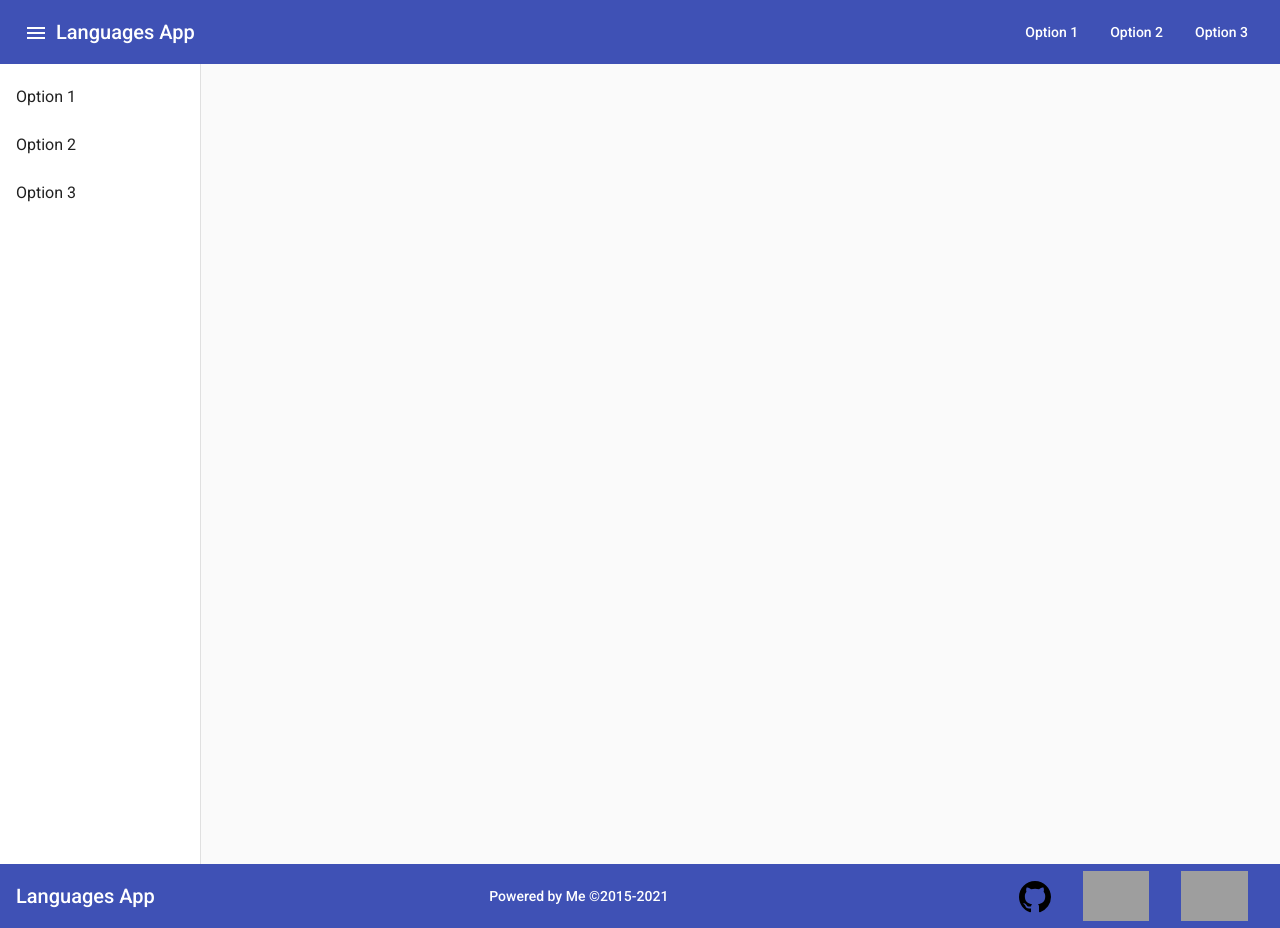
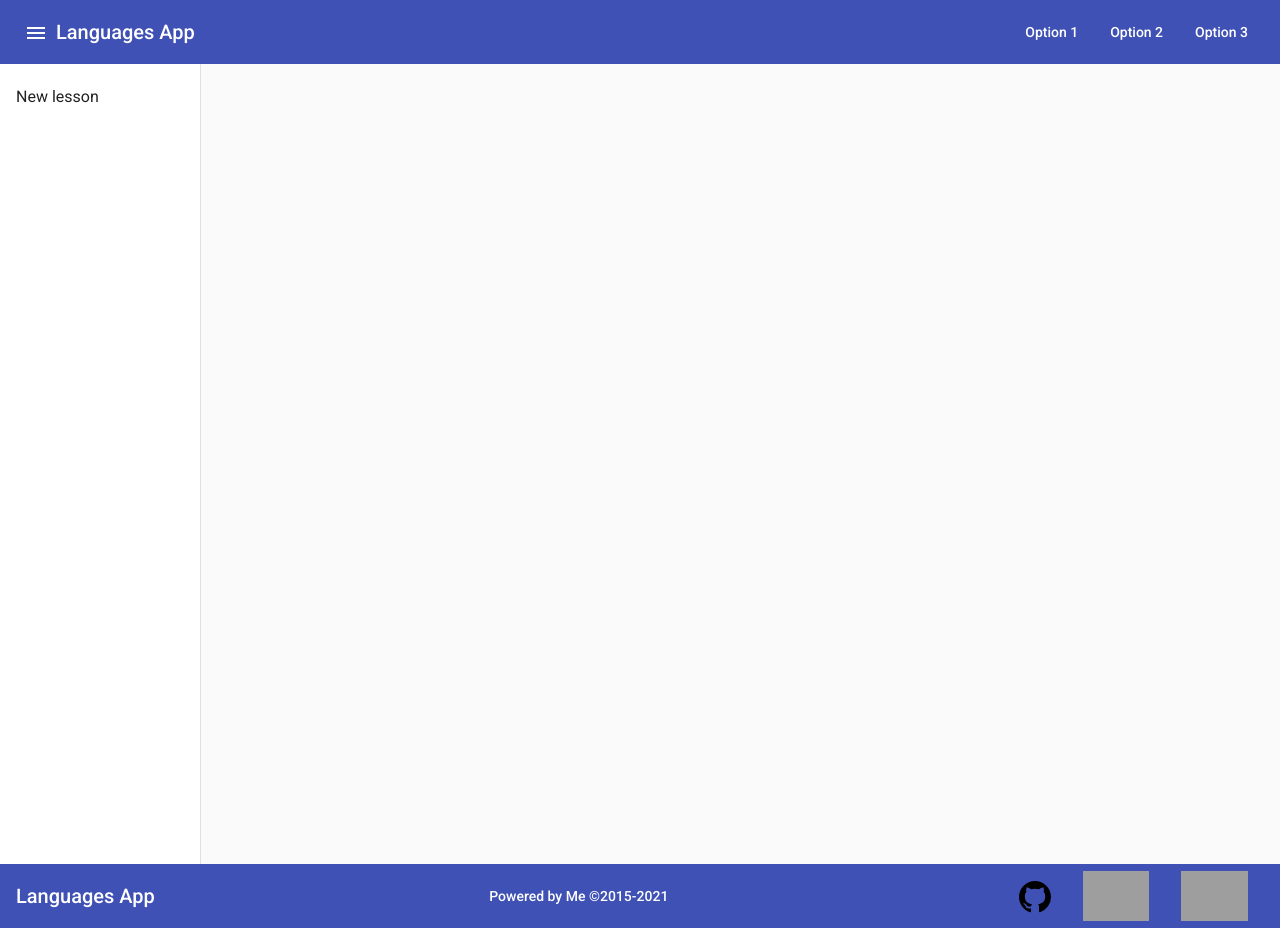
Before and after one commit to diprefranco/languages-app-front, an Angular app: page / in a window 1280 px wide. Built offline with nearby package versions, Linux system fonts and the light colour scheme; grey boxes are pictures that could not be loaded.

Commit message:
New lesson: menu items added with new lesson option on sidebar.

```diff
--- /dev/null
+++ b/src/app/layout/sidebar/menu-item.interface.ts
@@ -0,0 +1,4 @@
+export interface MenuItem {
+  Name: string;
+  Route: string;
+}
--- a/src/app/layout/sidebar/sidebar.component.html
+++ b/src/app/layout/sidebar/sidebar.component.html
@@ -1,5 +1,3 @@
 <mat-action-list class="sidebar">
-  <button mat-list-item>Option 1</button>
-  <button mat-list-item>Option 2</button>
-  <button mat-list-item>Option 3</button>
+  <button *ngFor="let item of menuItems" mat-list-item>{{item.Name}}</button>
 </mat-action-list>
--- a/src/app/layout/sidebar/sidebar.component.ts
+++ b/src/app/layout/sidebar/sidebar.component.ts
@@ -1,15 +1,15 @@
-import { Component, OnInit } from '@angular/core';
+import { Component } from '@angular/core';
+import { MenuItem } from './menu-item.interface';
 
 @Component({
   selector: 'app-sidebar',
   templateUrl: './sidebar.component.html',
   styleUrls: ['./sidebar.component.css']
 })
-export class SidebarComponent implements OnInit {
-
-  constructor() { }
-
-  ngOnInit(): void {
-  }
+export class SidebarComponent {
+  menuItems: MenuItem[] = [{
+    Name: 'New lesson',
+    Route: 'new-lesson'
+  }];
 
 }
```
